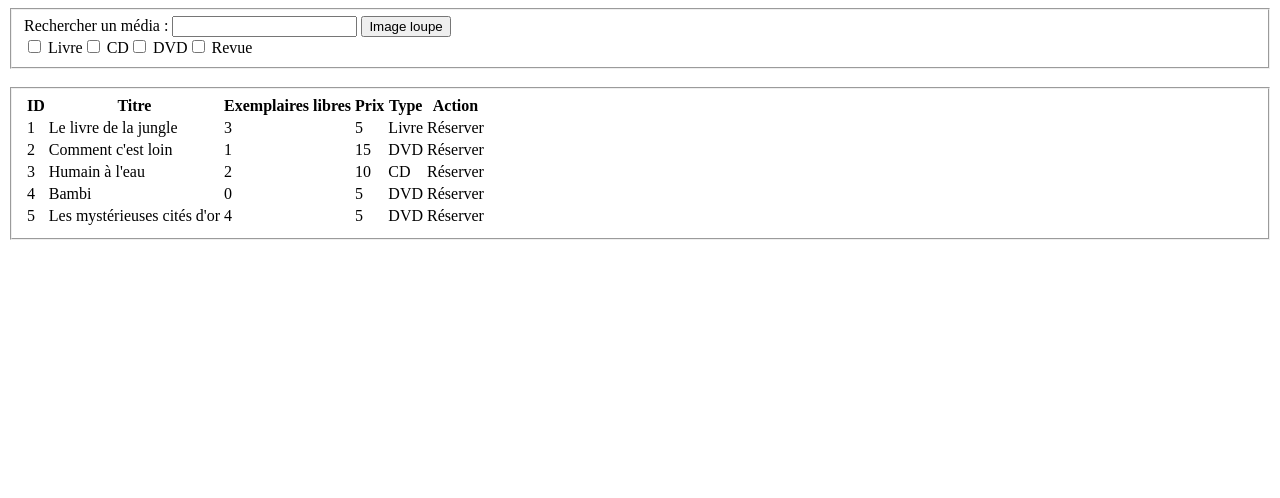
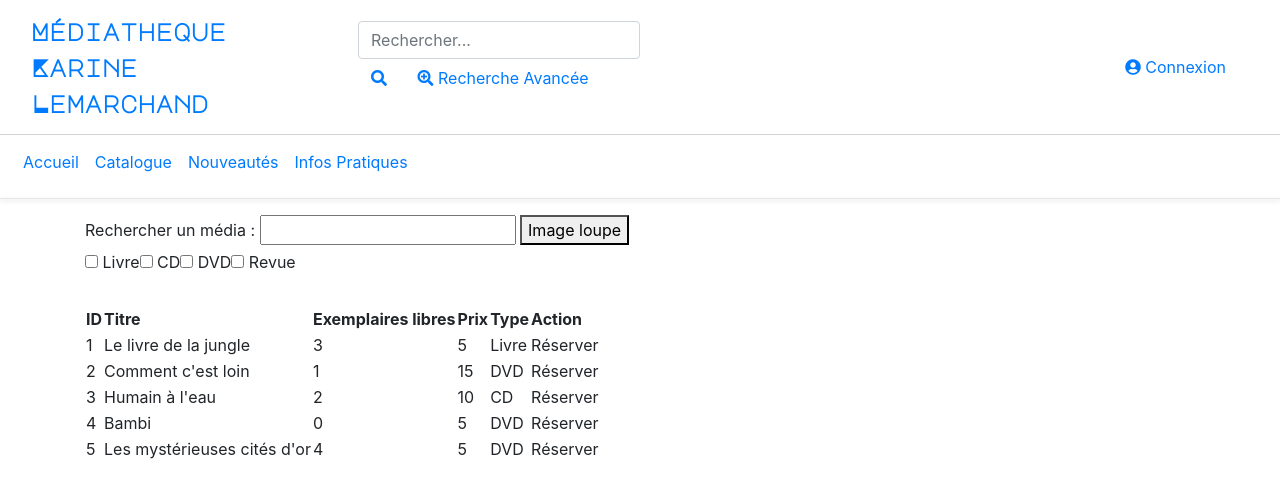
Before and after one commit to florian-apavou/MediathequeGLA, a PHP site: page /php/catalogue.php in a window 1280 px wide. Shown: the top 498 px of the page. Run offline with PHP 8.4, Linux system fonts and the light colour scheme; some libraries are stand-ins or nearby versions.

Commit message:
catalogue

```diff
--- a/php/catalogue.php
+++ b/php/catalogue.php
@@ -1,3 +1,118 @@
+<!DOCTYPE html>
+<html>
+<head>
+    <!-- Encoding Standard-->
+    <meta charset="utf-8">
+    <meta name="viewport" content="width=device-width, initial-scale=1, shrink-to-fit=no">
+
+    <title>Accueil</title>
+
+    <!-- Bootstrap -->
+    <link rel="stylesheet" href="https://stackpath.bootstrapcdn.com/bootstrap/4.3.1/css/bootstrap.min.css" integrity="sha384-ggOyR0iXCbMQv3Xipma34MD+dH/1fQ784/j6cY/iJTQUOhcWr7x9JvoRxT2MZw1T" crossorigin="anonymous">
+    <script src="https://stackpath.bootstrapcdn.com/bootstrap/4.3.1/js/bootstrap.min.js" integrity="sha384-JjSmVgyd0p3pXB1rRibZUAYoIIy6OrQ6VrjIEaFf/nJGzIxFDsf4x0xIM+B07jRM" crossorigin="anonymous"></script>
+
+    <!-- Font Awesome, Google Font -->
+    <link rel="stylesheet" href="https://use.fontawesome.com/releases/v5.8.2/css/all.css" integrity="sha384-oS3vJWv+0UjzBfQzYUhtDYW+Pj2yciDJxpsK1OYPAYjqT085Qq/1cq5FLXAZQ7Ay" crossorigin="anonymous">
+    <link href="https://fonts.googleapis.com/css?family=Major+Mono+Display" rel="stylesheet">
+
+    <!-- Stylesheet -->
+    <link rel="stylesheet" href="css/style.css">
+
+</head>
+<body>
+
+    <!-- Navbar -->
+    <div class="navbar navbar-expand-lg" id="navbar-content">
+
+        <!-- Colonne Icone -->
+        <div class="col-lg-3 col-md-12 col-sm-12 col-xs-12">
+            <!-- Logo Navbar -->
+            <a class="navbar-brand" href="index.html">Médiathèque <br> Karine <br> Lemarchand</a>
+
+            <!-- Définition Bouton Collapse -->
+            <button class="navbar-toggler" type="button" data-toggle="collapse" data-target="#navbarSupportedContent" aria-controls="navbarSupportedContent" aria-expanded="false" aria-label="Toggle navigation">
+                <span class="navbar-toggler-icon"></span>
+            </button>
+        </div>
+
+
+        <div class="col-lg-9 col-md-12 col-sm-12 col-xs-12">
+            <div class="navbar-collapse collapse">
+
+                <!-- Colonne Recherche -->
+                <div class="col-lg-7 col-md-12 col-sm-12 col-xs-12 bg-nav-inverse">
+                    <div class="form-group">
+                        <div class="input-group">
+                            <form method="GET" class="navbar-form" role="search">
+                                <input class="form-control mr-sm-2" type="search" placeholder="Rechercher..." aria-label="Rechercher dans le Catalogue">
+                            </form>
+                            <div class="input-group-btn">
+                                <button class="btn btn-link btn-search" data-toggle="tooltip" title-data-placement="bottom" data-original-title='Lancer la recherche'>
+                                    <i class="fa fa-search"></i>
+                                </button>
+                                <a class="btn btn-link" href="#">
+                                    <i class="fa fa-search-plus"></i>
+                                    <span class="hidden-sm hidden-xs"> Recherche Avancée</span>
+                                </a>
+                            </div>
+                        </div>
+                    </div>
+                </div>
+
+                <!-- Colonne Compte -->
+                <div class="col-lg-5 col-xs-12 d-flex">
+                    <!-- Liste des boutons dispo. Ajouter <li> pour plus d'options-->
+                        <ul class="nav navbar-nav ml-auto p-2">
+                            <li class="bg-nav-inverse">
+                                <a href="login.html">
+                                    <i class="fa fa-user-circle"></i>
+                                    <span> Connexion</span>
+                                </a>
+                            </li>
+                        </ul>
+                    </div>
+                </div>
+            </div>
+            <!--
+            <div class="collapse navbar-collapse">
+                <ul class="nav navbar-nav">
+                    <li>
+                        <a href="#">Accueil</a>
+                    </li>
+                    <li>
+                        <a href="#">Catalogue</a>
+                    </li>
+                    <li>
+                        <a href="#">Nouveautés</a>
+                    </li>
+                    <li>
+                        <a href="#">Infos Pratiques</a>
+                    </li>
+                </ul>
+            </div>
+        -->
+        <!-- Menu sous navbar -->
+        </div>
+        <div class="container-fluid">
+            <div class="d-flex align-content-stretch flex-wrap">
+                <div class="mt-2 p-2 menu-web">
+                    <a href="index.html">Accueil</a>
+                </div>
+                <div class="mt-2 p-2 menu-web">
+                    <a href="#">Catalogue</a>
+                </div>
+                <div class="mt-2 p-2 menu-web">
+                    <a href="#">Nouveautés</a>
+                </div>
+                <div class="mt-2 p-2 menu-web">
+                    <a href="#">Infos Pratiques</a>
+                </div>
+            </div>
+        </div>
+        <hr>
+
+        <div class="container">
+        <!-- Insérer code HTML, etc. ici -->
 <?php
 	include "../php/fonctions.php";
 	include "../js/fonctions.js";
@@ -146,3 +261,18 @@
 	else
 		echobr($msg_erreur);
 ?>
+</div>
+
+<!-- Optional JavaScript -->
+<!-- jQuery first, then Popper.js, then Bootstrap JS -->
+<script src="https://code.jquery.com/jquery-3.3.1.slim.min.js"
+integrity="sha384-q8i/X+965DzO0rT7abK41JStQIAqVgRVzpbzo5smXKp4YfRvH+8abtTE1Pi6jizo"
+crossorigin="anonymous"></script>
+<script src="https://cdnjs.cloudflare.com/ajax/libs/popper.js/1.14.7/umd/popper.min.js"
+integrity="sha384-UO2eT0CpHqdSJQ6hJty5KVphtPhzWj9WO1clHTMGa3JDZwrnQq4sF86dIHNDz0W1"
+crossorigin="anonymous"></script>
+<script src="https://stackpath.bootstrapcdn.com/bootstrap/4.3.1/js/bootstrap.min.js"
+integrity="sha384-JjSmVgyd0p3pXB1rRibZUAYoIIy6OrQ6VrjIEaFf/nJGzIxFDsf4x0xIM+B07jRM"
+crossorigin="anonymous"></script>
+</body>
+</html>
```
